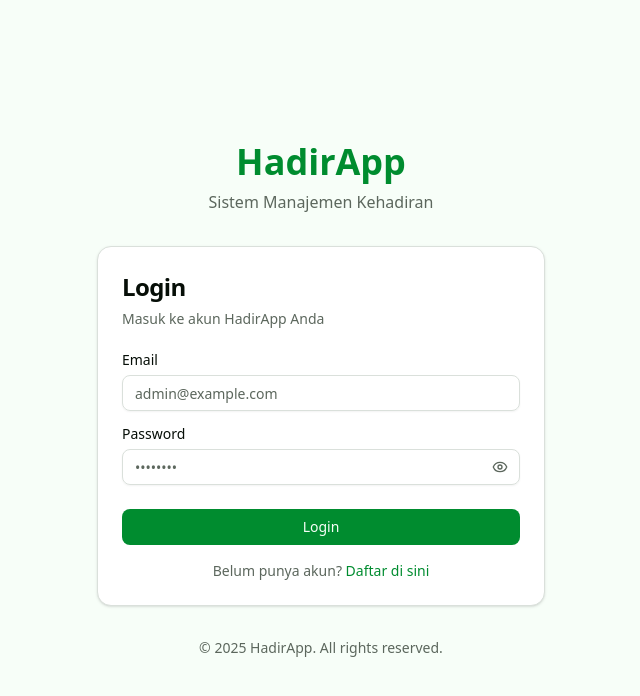
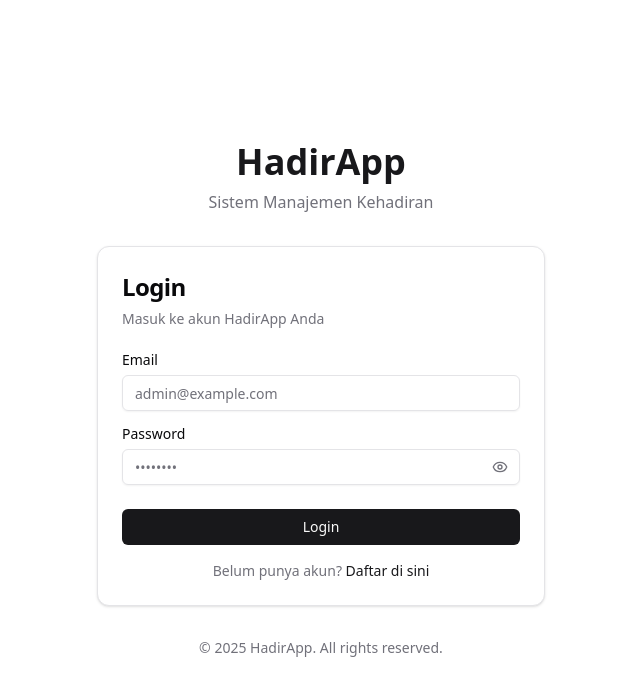
Before and after one commit to Rakhasptro/hadirapp_be, a React (Vite) app in the folder web/: page /login in a window 1280 px wide. Shown: the top 696 px of the page, without its empty margins (319-959 px from the left). Built offline with nearby package versions, Linux system fonts and the light colour scheme; no server answers.

Commit message:
style: change to default shadcn/ui theme (zinc) with HSL color space

```diff
--- a/web/src/index.css
+++ b/web/src/index.css
@@ -1,118 +1,96 @@
 @import "tailwindcss";
-@import "tw-animate-css";
-
-@custom-variant dark (&:is(.dark *));
 
 @theme inline {
   --radius-sm: calc(var(--radius) - 4px);
   --radius-md: calc(var(--radius) - 2px);
   --radius-lg: var(--radius);
   --radius-xl: calc(var(--radius) + 4px);
-  --color-background: var(--background);
-  --color-foreground: var(--foreground);
-  --color-card: var(--card);
-  --color-card-foreground: var(--card-foreground);
-  --color-popover: var(--popover);
-  --color-popover-foreground: var(--popover-foreground);
-  --color-primary: var(--primary);
-  --color-primary-foreground: var(--primary-foreground);
-  --color-secondary: var(--secondary);
-  --color-secondary-foreground: var(--secondary-foreground);
-  --color-muted: var(--muted);
-  --color-muted-foreground: var(--muted-foreground);
-  --color-accent: var(--accent);
-  --color-accent-foreground: var(--accent-foreground);
-  --color-destructive: var(--destructive);
-  --color-border: var(--border);
-  --color-input: var(--input);
-  --color-ring: var(--ring);
-  --color-chart-1: var(--chart-1);
-  --color-chart-2: var(--chart-2);
-  --color-chart-3: var(--chart-3);
-  --color-chart-4: var(--chart-4);
-  --color-chart-5: var(--chart-5);
-  --color-sidebar: var(--sidebar);
-  --color-sidebar-foreground: var(--sidebar-foreground);
-  --color-sidebar-primary: var(--sidebar-primary);
-  --color-sidebar-primary-foreground: var(--sidebar-primary-foreground);
-  --color-sidebar-accent: var(--sidebar-accent);
-  --color-sidebar-accent-foreground: var(--sidebar-accent-foreground);
-  --color-sidebar-border: var(--sidebar-border);
-  --color-sidebar-ring: var(--sidebar-ring);
+  --color-background: hsl(var(--background));
+  --color-foreground: hsl(var(--foreground));
+  --color-card: hsl(var(--card));
+  --color-card-foreground: hsl(var(--card-foreground));
+  --color-popover: hsl(var(--popover));
+  --color-popover-foreground: hsl(var(--popover-foreground));
+  --color-primary: hsl(var(--primary));
+  --color-primary-foreground: hsl(var(--primary-foreground));
+  --color-secondary: hsl(var(--secondary));
+  --color-secondary-foreground: hsl(var(--secondary-foreground));
+  --color-muted: hsl(var(--muted));
+  --color-muted-foreground: hsl(var(--muted-foreground));
+  --color-accent: hsl(var(--accent));
+  --color-accent-foreground: hsl(var(--accent-foreground));
+  --color-destructive: hsl(var(--destructive));
+  --color-destructive-foreground: hsl(var(--destructive-foreground));
+  --color-border: hsl(var(--border));
+  --color-input: hsl(var(--input));
+  --color-ring: hsl(var(--ring));
+  --color-chart-1: hsl(var(--chart-1));
+  --color-chart-2: hsl(var(--chart-2));
+  --color-chart-3: hsl(var(--chart-3));
+  --color-chart-4: hsl(var(--chart-4));
+  --color-chart-5: hsl(var(--chart-5));
 }
 
-:root {
-  --radius: 0.625rem;
-  --background: oklch(0.99 0.01 150);
-  --foreground: oklch(0.15 0.02 150);
-  --card: oklch(1 0 0);
-  --card-foreground: oklch(0.15 0.02 150);
-  --popover: oklch(1 0 0);
-  --popover-foreground: oklch(0.15 0.02 150);
-  --primary: oklch(0.55 0.18 150);
-  --primary-foreground: oklch(0.99 0.01 150);
-  --secondary: oklch(0.95 0.02 150);
-  --secondary-foreground: oklch(0.25 0.05 150);
-  --muted: oklch(0.96 0.01 150);
-  --muted-foreground: oklch(0.50 0.02 150);
-  --accent: oklch(0.92 0.03 150);
-  --accent-foreground: oklch(0.25 0.05 150);
-  --destructive: oklch(0.577 0.245 27.325);
-  --border: oklch(0.90 0.01 150);
-  --input: oklch(0.90 0.01 150);
-  --ring: oklch(0.55 0.18 150);
-  --chart-1: oklch(0.60 0.15 150);
-  --chart-2: oklch(0.65 0.12 160);
-  --chart-3: oklch(0.55 0.10 140);
-  --chart-4: oklch(0.70 0.14 155);
-  --chart-5: oklch(0.75 0.16 145);
-  --sidebar: oklch(0.98 0.01 150);
-  --sidebar-foreground: oklch(0.20 0.03 150);
-  --sidebar-primary: oklch(0.50 0.18 150);
-  --sidebar-primary-foreground: oklch(0.99 0.01 150);
-  --sidebar-accent: oklch(0.94 0.02 150);
-  --sidebar-accent-foreground: oklch(0.25 0.05 150);
-  --sidebar-border: oklch(0.88 0.02 150);
-  --sidebar-ring: oklch(0.55 0.18 150);
-}
+@layer base {
+  :root {
+    --background: 0 0% 100%;
+    --foreground: 240 10% 3.9%;
+    --card: 0 0% 100%;
+    --card-foreground: 240 10% 3.9%;
+    --popover: 0 0% 100%;
+    --popover-foreground: 240 10% 3.9%;
+    --primary: 240 5.9% 10%;
+    --primary-foreground: 0 0% 98%;
+    --secondary: 240 4.8% 95.9%;
+    --secondary-foreground: 240 5.9% 10%;
+    --muted: 240 4.8% 95.9%;
+    --muted-foreground: 240 3.8% 46.1%;
+    --accent: 240 4.8% 95.9%;
+    --accent-foreground: 240 5.9% 10%;
+    --destructive: 0 84.2% 60.2%;
+    --destructive-foreground: 0 0% 98%;
+    --border: 240 5.9% 90%;
+    --input: 240 5.9% 90%;
+    --ring: 240 5.9% 10%;
+    --chart-1: 12 76% 61%;
+    --chart-2: 173 58% 39%;
+    --chart-3: 197 37% 24%;
+    --chart-4: 43 74% 66%;
+    --chart-5: 27 87% 67%;
+    --radius: 0.5rem;
+  }
 
-.dark {
-  --background: oklch(0.12 0.02 150);
-  --foreground: oklch(0.95 0.01 150);
-  --card: oklch(0.18 0.02 150);
-  --card-foreground: oklch(0.95 0.01 150);
-  --popover: oklch(0.18 0.02 150);
-  --popover-foreground: oklch(0.95 0.01 150);
-  --primary: oklch(0.65 0.18 150);
-  --primary-foreground: oklch(0.12 0.02 150);
-  --secondary: oklch(0.22 0.03 150);
-  --secondary-foreground: oklch(0.95 0.01 150);
-  --muted: oklch(0.22 0.03 150);
-  --muted-foreground: oklch(0.65 0.02 150);
-  --accent: oklch(0.25 0.04 150);
-  --accent-foreground: oklch(0.95 0.01 150);
-  --destructive: oklch(0.704 0.191 22.216);
-  --border: oklch(0.30 0.03 150);
-  --input: oklch(0.28 0.03 150);
-  --ring: oklch(0.65 0.18 150);
-  --chart-1: oklch(0.55 0.16 150);
-  --chart-2: oklch(0.60 0.14 160);
-  --chart-3: oklch(0.65 0.15 140);
-  --chart-4: oklch(0.58 0.17 155);
-  --chart-5: oklch(0.62 0.16 145);
-  --sidebar: oklch(0.15 0.02 150);
-  --sidebar-foreground: oklch(0.92 0.01 150);
-  --sidebar-primary: oklch(0.60 0.18 150);
-  --sidebar-primary-foreground: oklch(0.98 0.01 150);
-  --sidebar-accent: oklch(0.22 0.03 150);
-  --sidebar-accent-foreground: oklch(0.95 0.01 150);
-  --sidebar-border: oklch(0.28 0.03 150);
-  --sidebar-ring: oklch(0.65 0.18 150);
+  .dark {
+    --background: 240 10% 3.9%;
+    --foreground: 0 0% 98%;
+    --card: 240 10% 3.9%;
+    --card-foreground: 0 0% 98%;
+    --popover: 240 10% 3.9%;
+    --popover-foreground: 0 0% 98%;
+    --primary: 0 0% 98%;
+    --primary-foreground: 240 5.9% 10%;
+    --secondary: 240 3.7% 15.9%;
+    --secondary-foreground: 0 0% 98%;
+    --muted: 240 3.7% 15.9%;
+    --muted-foreground: 240 5% 64.9%;
+    --accent: 240 3.7% 15.9%;
+    --accent-foreground: 0 0% 98%;
+    --destructive: 0 62.8% 30.6%;
+    --destructive-foreground: 0 0% 98%;
+    --border: 240 3.7% 15.9%;
+    --input: 240 3.7% 15.9%;
+    --ring: 240 4.9% 83.9%;
+    --chart-1: 220 70% 50%;
+    --chart-2: 160 60% 45%;
+    --chart-3: 30 80% 55%;
+    --chart-4: 280 65% 60%;
+    --chart-5: 340 75% 55%;
+  }
 }
 
 @layer base {
   * {
-    @apply border-border outline-ring/50;
+    @apply border-border;
   }
   body {
     @apply bg-background text-foreground;
--- a/web/src/main.tsx
+++ b/web/src/main.tsx
@@ -1,6 +1,7 @@
 import { StrictMode } from 'react'
 import { createRoot } from 'react-dom/client'
 import { ThemeProvider } from './components/theme-provider'
+import { Toaster } from './components/ui/toaster'
 import { AppRouter } from './router'
 import './index.css'
 
@@ -13,6 +14,7 @@
       disableTransitionOnChange
     >
       <AppRouter />
+      <Toaster />
     </ThemeProvider>
   </StrictMode>,
 )
```
